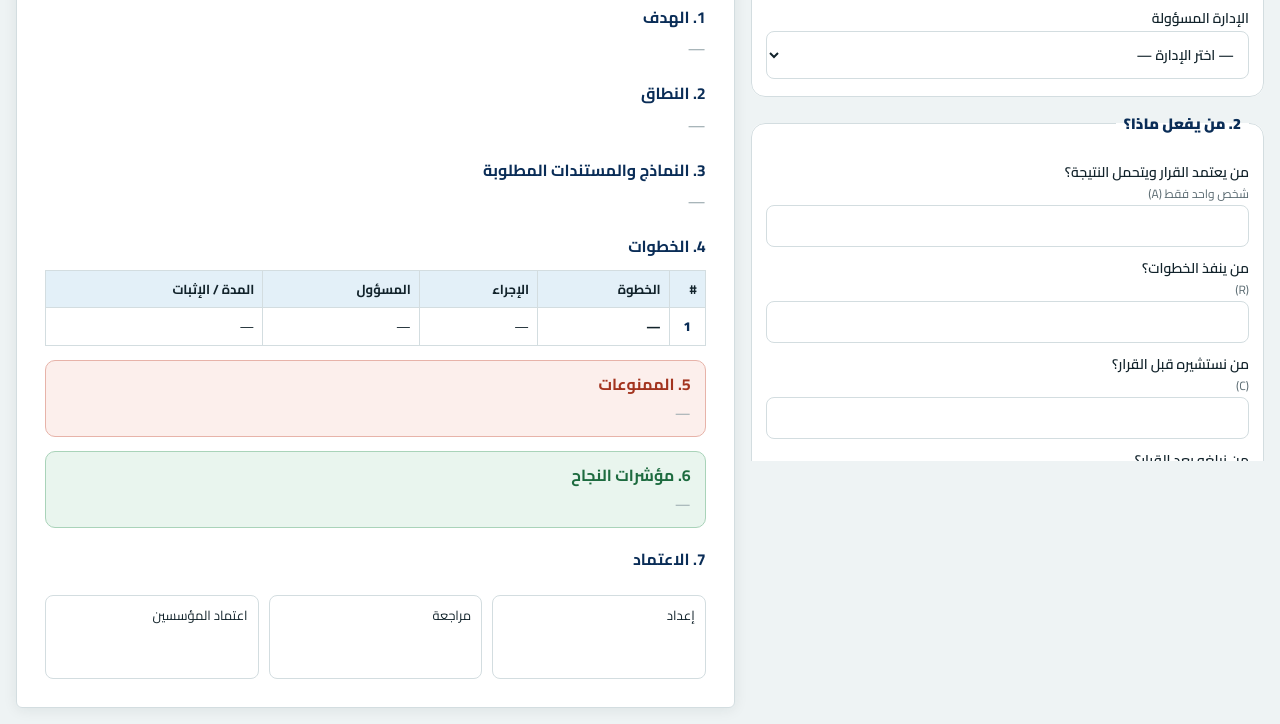
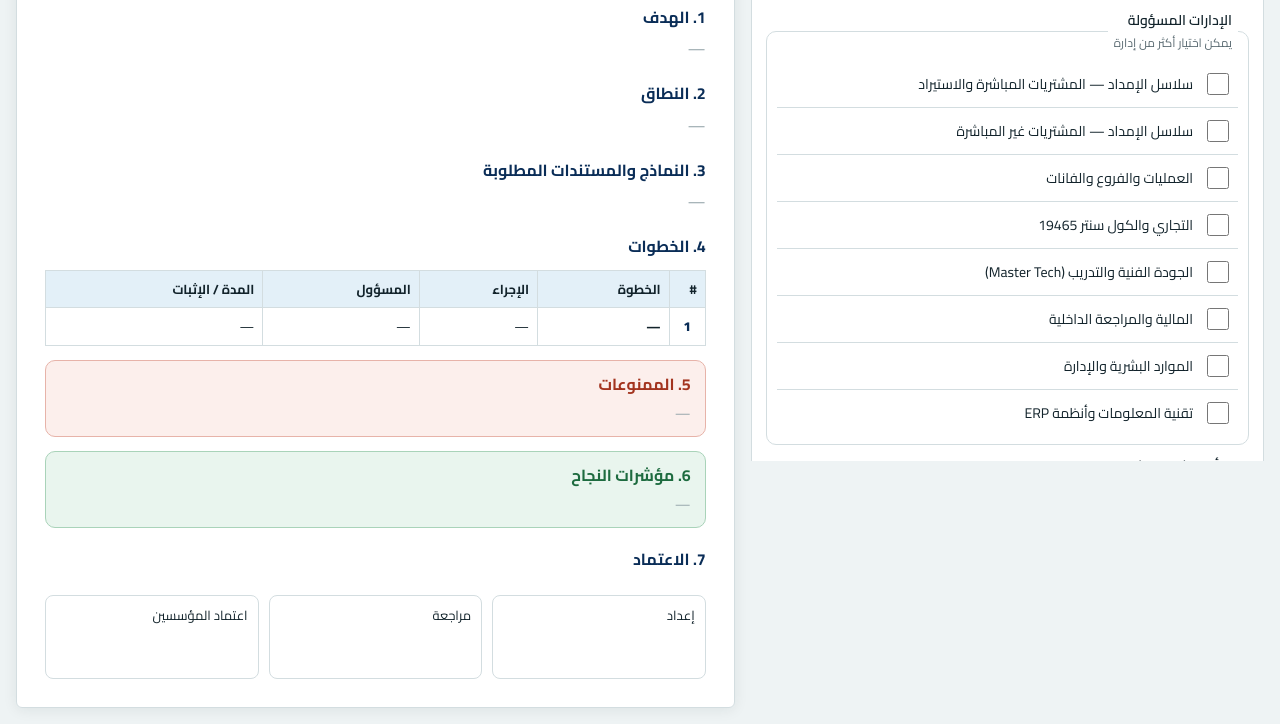
Before and after one commit to cherifadel0308/Dr-khaled-SOP, a plain HTML site: page index.html in a window 1280 px wide. Shown: the part 370-1094 px from the top of the page. Drawn offline with nearby package versions, Linux system fonts and the light colour scheme.

Commit message:
Update index.html

```diff
--- a/index.html
+++ b/index.html
@@ -21,7 +21,11 @@ button,input,textarea{font:inherit;color:inherit}
 header{background:#061230;color:#fff;padding:12px 16px;border-bottom:4px solid var(--brand-red);display:flex;align-items:center;gap:12px}
 .logo{display:flex;align-items:center}.logo svg{flex:none}.logo b{display:block;font-weight:900;line-height:1.2}.logo small{display:block;font-size:11px;letter-spacing:.5px;direction:ltr;text-align:right}
 .logo-img{width:56px;height:56px;border-radius:50%;flex:none}#sheet .logo-img,#sheet-pdf .logo-img{width:72px;height:72px}
-.dept-other{margin-top:8px}
+.depts{margin:12px 0 0;padding:8px 10px;border:1px solid var(--line);border-radius:10px}
+.depts legend{font-size:14px;font-weight:600;color:inherit;padding:0 6px}
+label.chk{display:flex;align-items:center;gap:10px;margin:0;padding:9px 6px;font-weight:400;border-bottom:1px solid var(--line);cursor:pointer}
+label.chk:last-child{border-bottom:0}
+label.chk input{width:22px;height:22px;flex:none;padding:0;accent-color:var(--teal)}
 select{width:100%;border:1px solid var(--line);border-radius:8px;padding:9px 10px;background:var(--card);font:inherit;color:inherit}
 header h1{margin:0;font-size:19px;font-weight:900}
 header p{margin:2px 0 0;font-size:13px;opacity:.85;color:#bfe6f5}
@@ -116,8 +120,8 @@ td:first-child{text-align:center;font-weight:900;color:var(--teal-d)}
       <label>الكود <input data-f="code" dir="ltr" placeholder="SOP-SCM-02"></label>
       <label>الإصدار <input data-f="ver" dir="ltr" placeholder="Draft 0.1"></label>
     </div>
-    <label>الإدارة المسؤولة <select data-f="dept"><option value="">— اختر الإدارة —</option><option>سلاسل الإمداد — المشتريات المباشرة والاستيراد</option><option>سلاسل الإمداد — المشتريات غير المباشرة</option><option>العمليات والفروع والفانات</option><option>التجاري والكول سنتر 19465</option><option>الجودة الفنية والتدريب (Master Tech)</option><option>المالية والمراجعة الداخلية</option><option>الموارد البشرية والإدارة</option><option>تقنية المعلومات وأنظمة ERP</option><option value="__other">أخرى (اكتبها)</option></select></label>
-    <input class="dept-other" data-f="deptOther" placeholder="اكتب اسم الإدارة" hidden>
+    <fieldset class="depts"><legend>الإدارات المسؤولة <span class="hint">يمكن اختيار أكثر من إدارة</span></legend><label class="chk"><input type="checkbox" data-d="سلاسل الإمداد — المشتريات المباشرة والاستيراد"> سلاسل الإمداد — المشتريات المباشرة والاستيراد</label><label class="chk"><input type="checkbox" data-d="سلاسل الإمداد — المشتريات غير المباشرة"> سلاسل الإمداد — المشتريات غير المباشرة</label><label class="chk"><input type="checkbox" data-d="العمليات والفروع والفانات"> العمليات والفروع والفانات</label><label class="chk"><input type="checkbox" data-d="التجاري والكول سنتر 19465"> التجاري والكول سنتر 19465</label><label class="chk"><input type="checkbox" data-d="الجودة الفنية والتدريب (Master Tech)"> الجودة الفنية والتدريب (Master Tech)</label><label class="chk"><input type="checkbox" data-d="المالية والمراجعة الداخلية"> المالية والمراجعة الداخلية</label><label class="chk"><input type="checkbox" data-d="الموارد البشرية والإدارة"> الموارد البشرية والإدارة</label><label class="chk"><input type="checkbox" data-d="تقنية المعلومات وأنظمة ERP"> تقنية المعلومات وأنظمة ERP</label></fieldset>
+    <label>إدارة أخرى (اختياري) <input data-f="deptOther" placeholder="اكتب اسم إدارة غير موجودة بالقائمة"></label>
   </fieldset>
 
   <fieldset>
@@ -161,22 +165,23 @@ td:first-child{text-align:center;font-weight:900;color:var(--teal-d)}
 <script src="https://cdnjs.cloudflare.com/ajax/libs/jspdf/2.5.1/jspdf.umd.min.js"></script>
 <script>
 const KEY='dk-sop-v1';
-const FIELDS=['title','code','ver','dept','deptOther','a','r','c','i','purpose','scope','inputs','red','kpi'];
+const FIELDS=['title','code','ver','deptOther','a','r','c','i','purpose','scope','inputs','red','kpi'];
 let S=load();
 
-function blank(){const o={steps:[{stage:'',action:'',owner:'',proof:''}]};FIELDS.forEach(f=>o[f]='');return o}
+function blank(){const o={depts:[],steps:[{stage:'',action:'',owner:'',proof:''}]};FIELDS.forEach(f=>o[f]='');return o}
 function load(){try{const v=JSON.parse(localStorage.getItem(KEY));if(v&&v.steps)return v}catch(e){}return blank()}
 function persist(){try{localStorage.setItem(KEY,JSON.stringify(S))}catch(e){}}
 const esc=t=>String(t||'').replace(/[&<>"]/g,c=>({'&':'&amp;','<':'&lt;','>':'&gt;','"':'&quot;'}[c]));
 const lines=t=>String(t||'').split('\n').map(l=>l.replace(/^[•\-*]\s*/,'').trim()).filter(Boolean);
 function toast(m){const t=document.getElementById('toast');t.textContent=m;t.classList.add('on');setTimeout(()=>t.classList.remove('on'),1800)}
 
-const deptName=()=>S.dept==='__other'?(S.deptOther||''):(S.dept||'');
+const deptName=()=>[...(S.depts||[]),...(S.deptOther?[S.deptOther]:[])].join('، ');
 const PFX={'سلاسل':'SCM','العمليات':'RET','التجاري':'COM','الجودة':'QA','المالية':'FIN','الموارد':'HR','تقنية':'IT'};
-function syncDept(){const sel=document.querySelector('[data-f="dept"]'),o=document.querySelector('[data-f="deptOther"]');o.hidden=S.dept!=='__other'}
-function fillForm(){const sel=document.querySelector('[data-f="dept"]');
-  if(S.dept&&![...sel.options].some(o=>o.value===S.dept||o.text===S.dept)){S.deptOther=S.dept;S.dept='__other'}
-  FIELDS.forEach(f=>document.querySelector(`[data-f="${f}"]`).value=S[f]||'');syncDept();renderSteps();renderSheet()}
+function fillForm(){
+  if(typeof S.dept==='string'&&S.dept&&!S.depts){S.depts=[];S.deptOther=S.dept}
+  S.depts=S.depts||[];
+  document.querySelectorAll('[data-d]').forEach(c=>c.checked=S.depts.includes(c.dataset.d));
+  FIELDS.forEach(f=>document.querySelector(`[data-f="${f}"]`).value=S[f]||'');renderSteps();renderSheet()}
 
 function renderSteps(){
   document.getElementById('steps').innerHTML=S.steps.map((s,i)=>`
@@ -201,7 +206,8 @@ function moveStep(i,d){const j=i+d;if(j<0||j>=S.steps.length)return;[S.steps[i],
 
 document.addEventListener('input',e=>{
   const f=e.target.dataset.f,s=e.target.dataset.s;
-  if(f){S[f]=e.target.value;if(f==='dept'){syncDept();const p=PFX[S.dept.split(' ')[0]];if(p&&!S.code){S.code='SOP-'+p+'-01';document.querySelector('[data-f="code"]').value=S.code}}}
+  if(f){S[f]=e.target.value}
+  else if(e.target.dataset.d){const d=e.target.dataset.d;S.depts=(S.depts||[]).filter(x=>x!==d);if(e.target.checked)S.depts.push(d);const p=PFX[(S.depts[0]||'').split(' ')[0]];if(p&&!S.code){S.code='SOP-'+p+'-01';document.querySelector('[data-f="code"]').value=S.code}}
   else if(s){const[i,k]=s.split('.');S.steps[+i][k]=e.target.value}
   else return;
   renderSheet();persist();
@@ -240,7 +246,7 @@ function newDoc(){if(!confirm('سيتم مسح الوثيقة الحالية. ه
 
 function loadSample(){
   S={title:'إجراء المشتريات غير المباشرة',code:'SOP-SCM-02',ver:'Draft 0.1',
-  dept:'سلاسل الإمداد — المشتريات غير المباشرة',
+  depts:['سلاسل الإمداد — المشتريات غير المباشرة'],deptOther:'',
   a:'Tant',r:'No3man (المخزن) • Mohamed (شراء الأدوات)',c:'الإدارة المالية',i:'مشرفو الفروع',
   purpose:'توحيد خطوات طلب وشراء واستلام وتسليم الأدوات والمعدات غير المرتبطة مباشرة بالزجاج، لمنع الشراء المتكرر وضبط العُهد.',
   scope:'جميع الفروع وأسطول الفانات والمخزن المركزي. لا يشمل الزجاج والمواد الخام (يغطيها SOP-SCM-01).',
```
